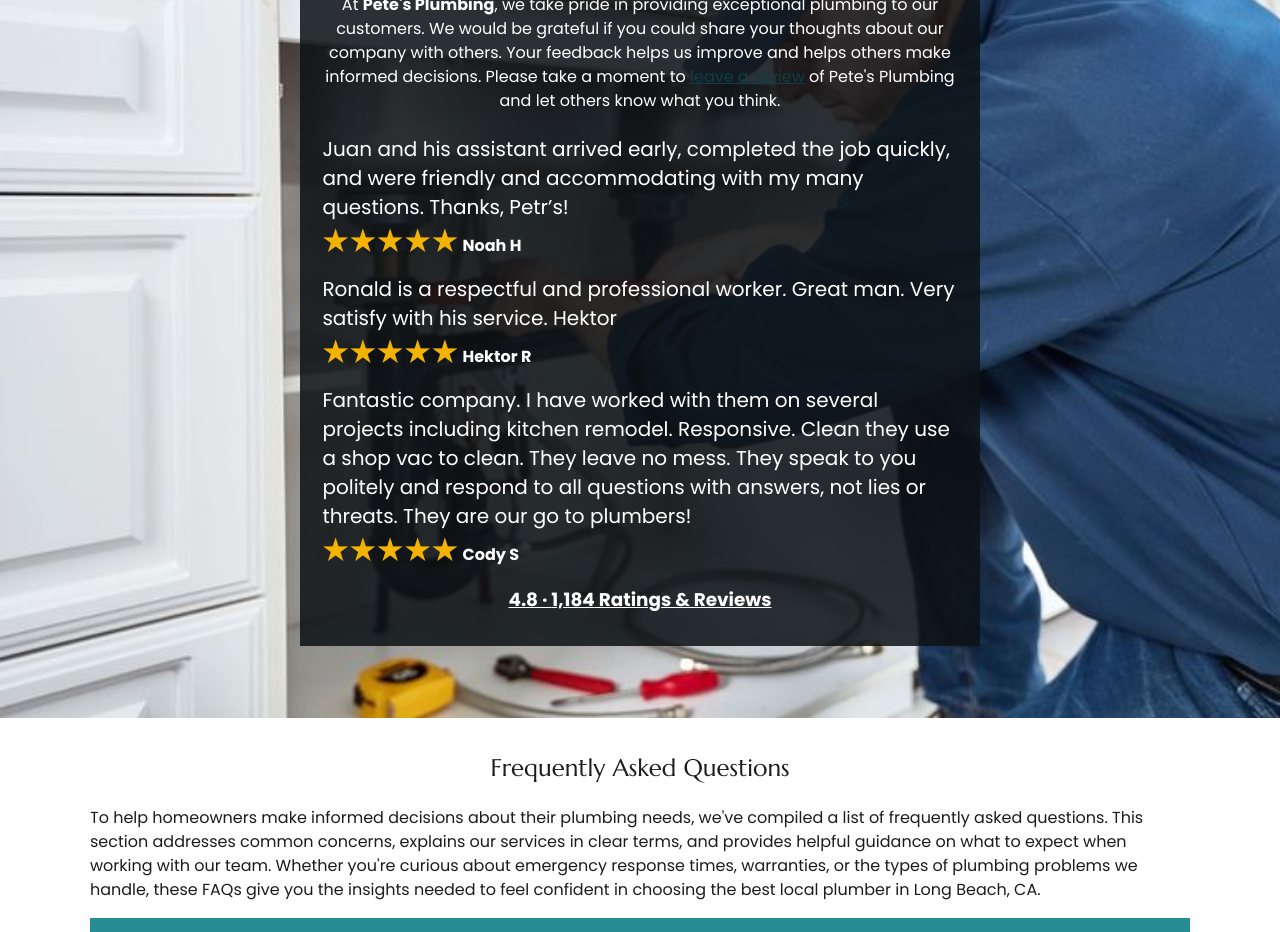
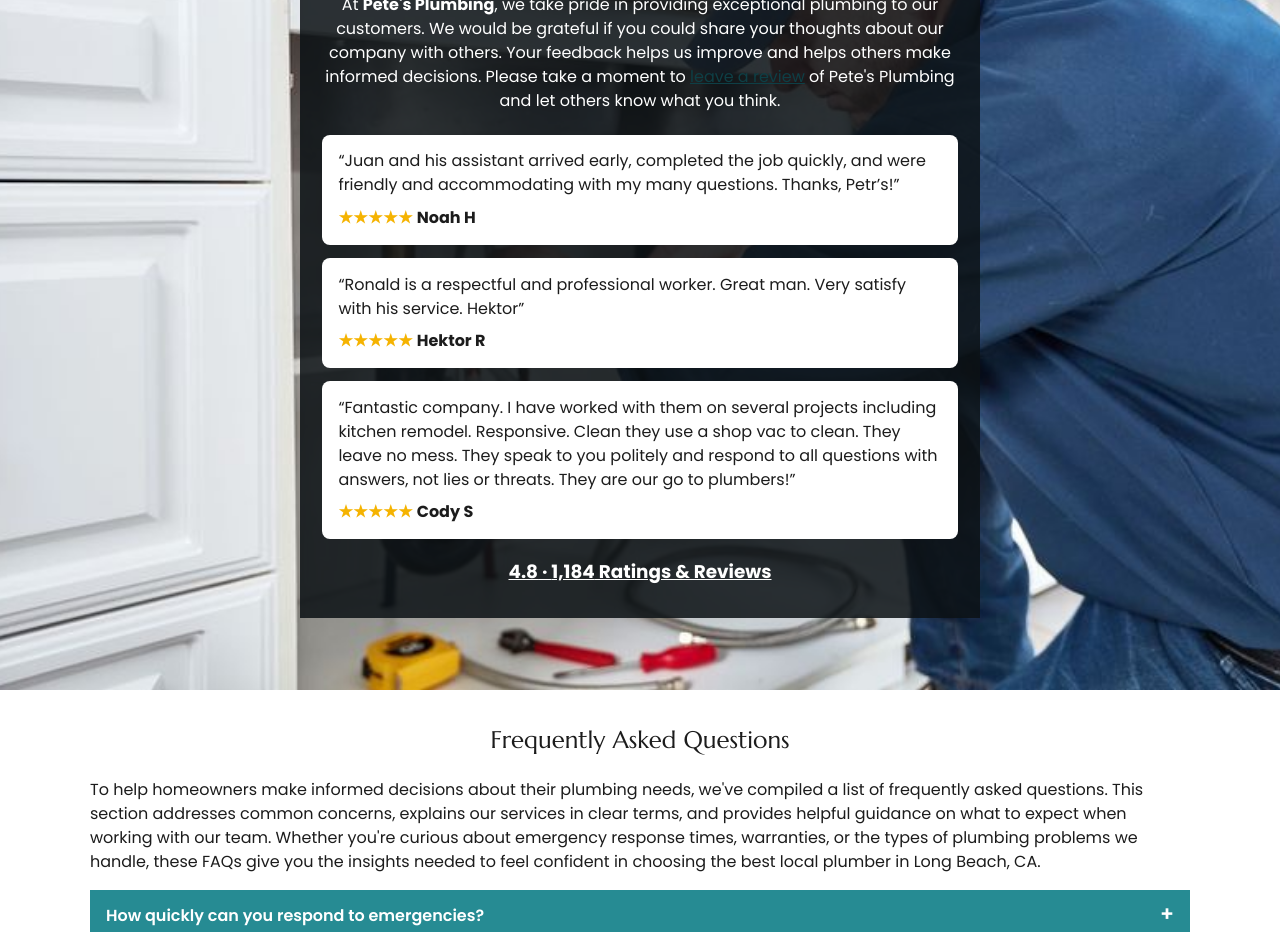
Before and after one commit to lcatalasan28/petesplumbing, a React (Vite) app: page / in a window 1280 px wide. Shown: the part 2680-3612 px from the top of the page. Built offline with nearby package versions, Linux system fonts and the light colour scheme; a web font is replaced by a local one.

Commit message:
Separate the home review quotes into small cards.
Each quote uses body-size text, quote marks, and normal stars so the
three reviews stay distinct on a narrow screen.

Co-authored-by: lcatalasan28 <lcatalasan28@users.noreply.github.com>

```diff
--- a/src/components/PageView.jsx
+++ b/src/components/PageView.jsx
@@ -390,7 +390,7 @@ function HomeRest({ blocks, page }) {
           <ul className="home-quotes">
             {reviews.reviews.slice(0, 3).map((review) => (
               <li key={`${review.name}-${review.date}`}>
-                <blockquote>{review.comment}</blockquote>
+                <blockquote>“{review.comment}”</blockquote>
                 <p>
                   <span className="stars" aria-hidden="true">★★★★★</span> {review.name}
                 </p>
--- a/src/styles.css
+++ b/src/styles.css
@@ -541,14 +541,29 @@ h1, h2, h3, .page-banner, .hero-copy h1, .hero-copy h2 {
   margin: 1.4rem 0 0;
   padding: 0;
   display: grid;
-  gap: 1.1rem;
+  gap: 0.85rem;
   text-align: left;
 }
 
+.home-quotes li {
+  margin: 0;
+  padding: 0.9rem 1rem;
+  background: #fff;
+  color: var(--ink);
+  border-radius: 8px;
+}
+
 .home-quotes blockquote {
-  margin: 0 0 0.35rem;
-  font-size: 1.25rem;
-  line-height: 1.45;
+  margin: 0 0 0.55rem;
+  font-size: 1rem;
+  font-weight: 400;
+  line-height: 1.5;
+}
+
+.home-quotes .stars {
+  color: #f5b301;
+  font-size: 1rem;
+  letter-spacing: 0.04em;
 }
 
 .home-quotes p { margin: 0; font-weight: 700; }
```
Also changed, not shown: 1 other file (tests, documents, lock files or other folders).
